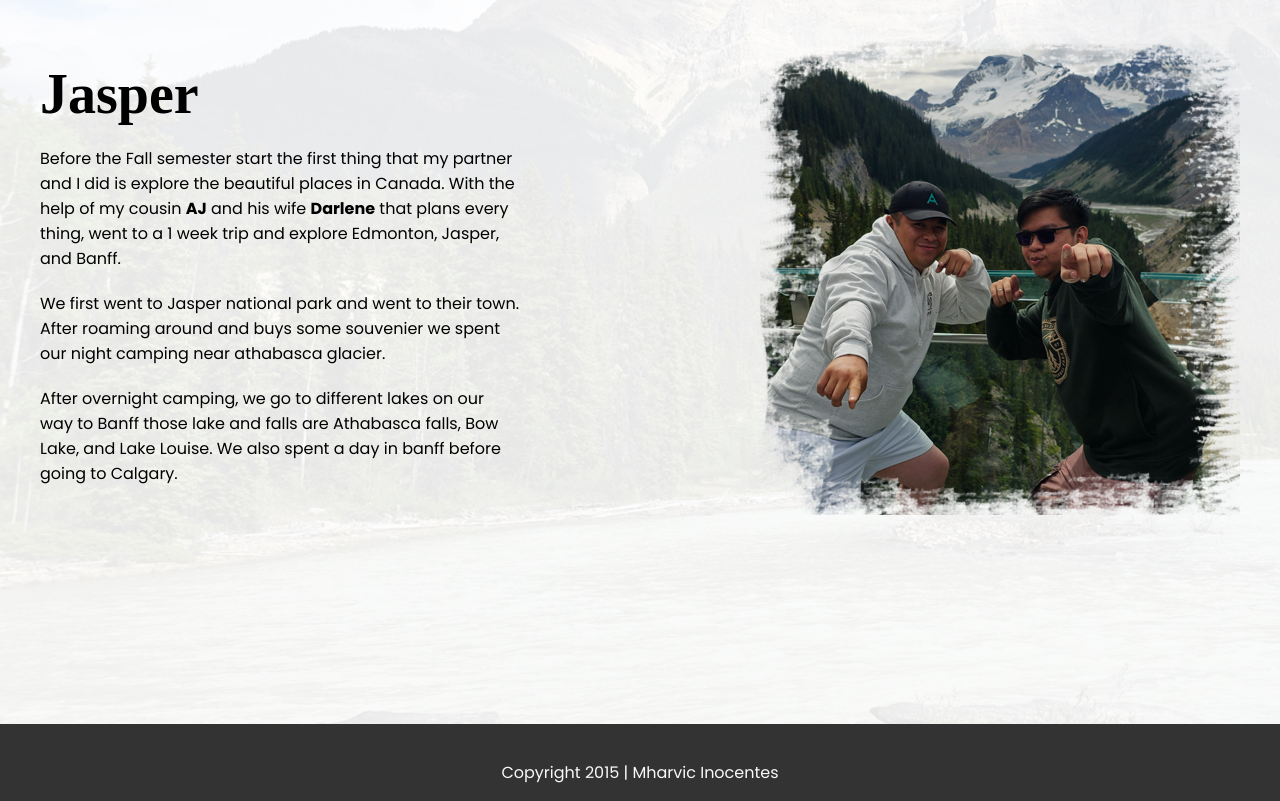
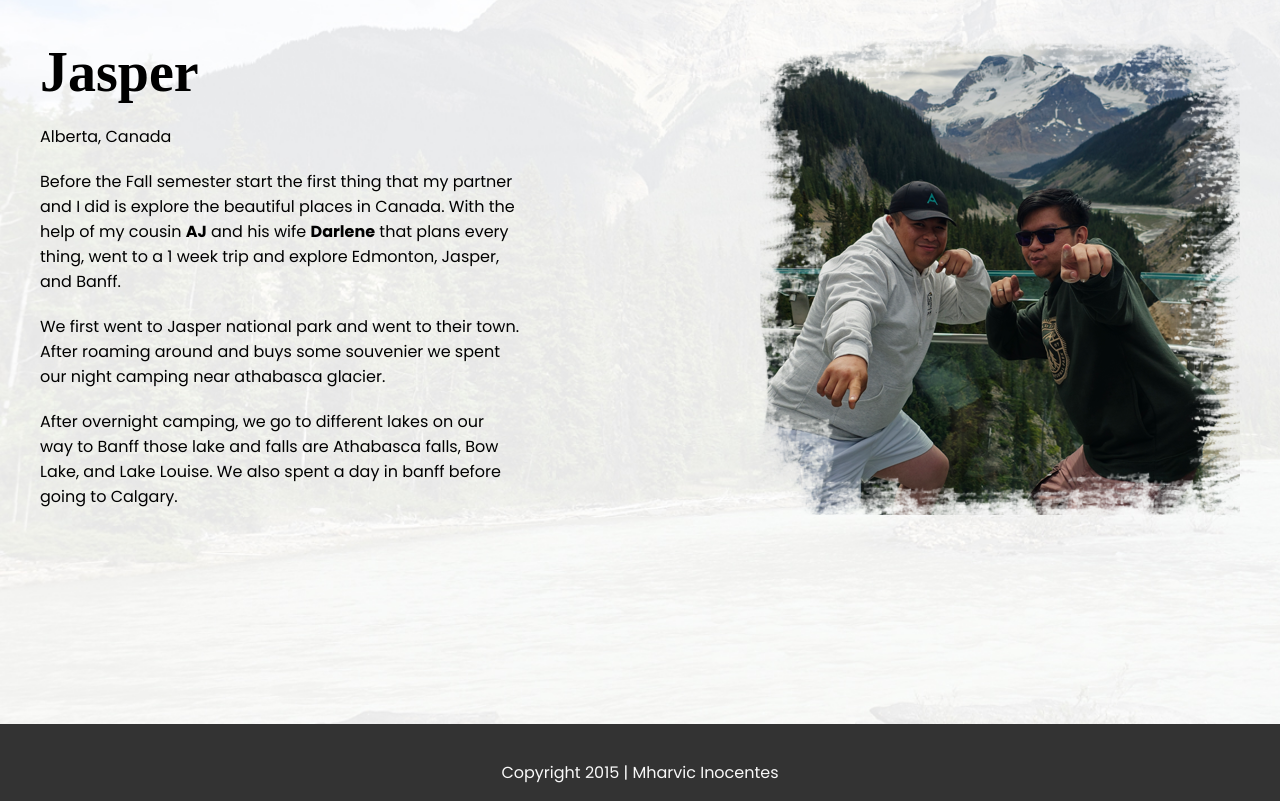
Before and after one commit to mharvic/cprg-218-travelogue, a plain HTML site: page index.html in a window 1280 px wide. Shown: the part 1980-2781 px from the top of the page. Drawn offline with Linux system fonts and the light colour scheme; a web font is replaced by a local one.

Commit message:
Updated index.html
Added one paragraph below Jasper h2.

```diff
--- a/index.html
+++ b/index.html
@@ -44,6 +44,7 @@
         <section id="jasper">
             <div>
                 <h2>Jasper</h2>
+                <p>Alberta, Canada</p>
                 <p>Before the Fall semester start the first thing that my partner and I did is explore the beautiful places in Canada. With the help of my cousin <span class="bold-name">AJ</span> and his wife <span class="bold-name">Darlene</span> that plans every thing, went to a 1 week trip and explore Edmonton, Jasper, and Banff.</p>
                 <p> We first went to Jasper national park and went to their town. After roaming around and buys some souvenier we spent our night camping near athabasca glacier.</p>
                 <p>After overnight camping, we go to different lakes on our way to Banff those lake and falls are Athabasca falls, Bow Lake, and Lake Louise. We also spent a day in banff before going to Calgary.</p>
```
